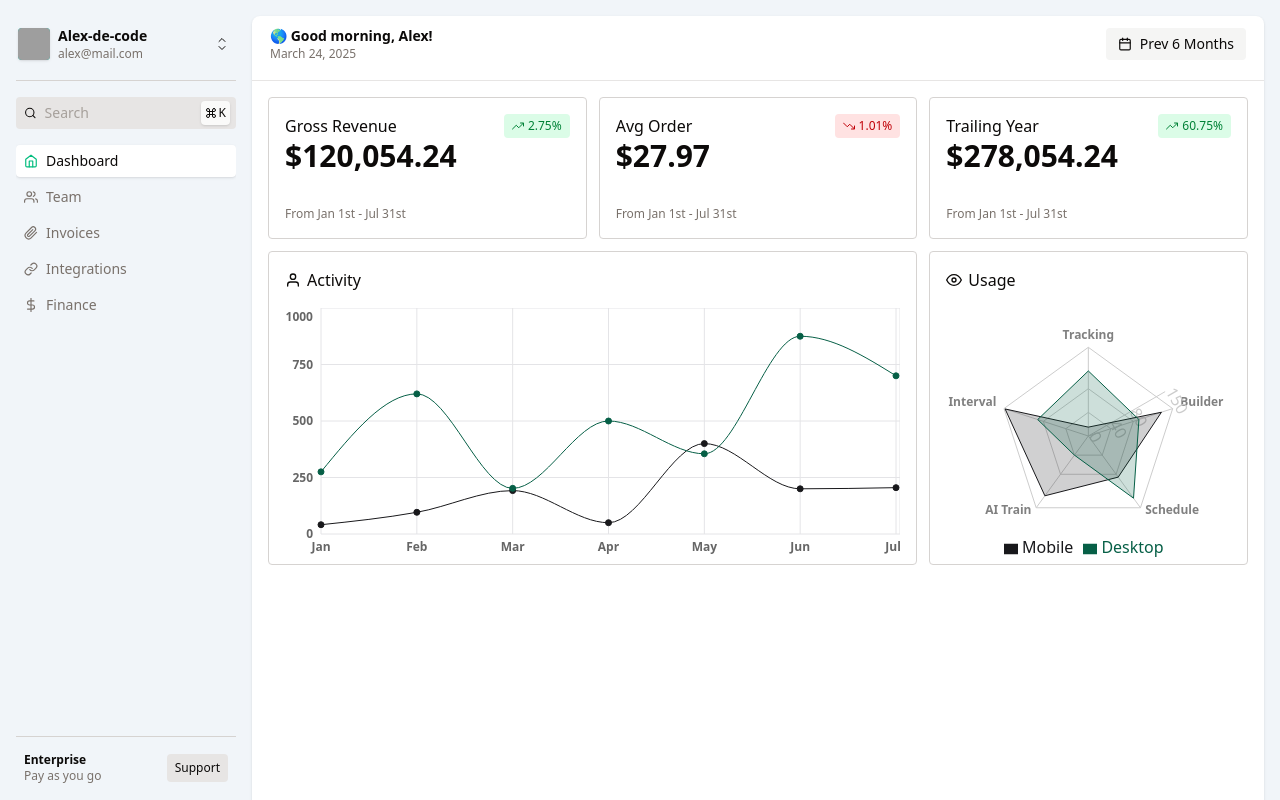
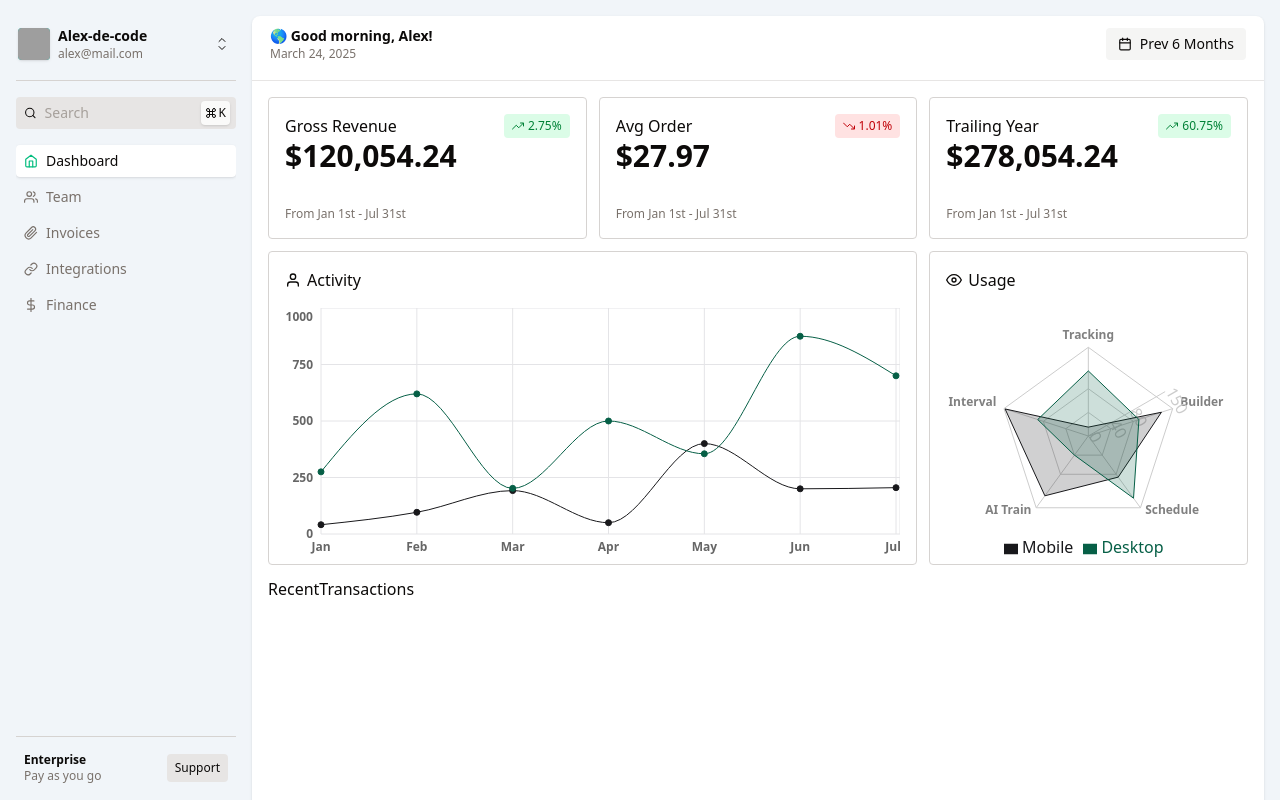
Before and after one commit to Alex-de-code/admin-dashboard-1, a React (Vite) app: page / in a window 1280 px wide. Shown: the top 800 px of the page. Built offline with nearby package versions, Linux system fonts and the light colour scheme; grey boxes are pictures that could not be loaded.

Commit message:
created recent transactions component and imported it to grid

```diff
--- a/src/components/Dashboard/Grid.jsx
+++ b/src/components/Dashboard/Grid.jsx
@@ -2,6 +2,7 @@ import React from "react";
 import StatCards from "./StatCards";
 import ActivityGraph from "./ActivityGraph";
 import UsageRadar from "./UsageRadar";
+import RecentTransactions from "./RecentTransactions";
 
 const Grid = () => {
   return (
@@ -9,6 +10,7 @@ const Grid = () => {
       <StatCards />
       <ActivityGraph />
       <UsageRadar />
+      <RecentTransactions />
     </div>
   );
 };
--- /dev/null
+++ b/src/components/Dashboard/RecentTransactions.jsx
@@ -0,0 +1,7 @@
+import React from "react";
+
+const RecentTransactions = () => {
+  return <div>RecentTransactions</div>;
+};
+
+export default RecentTransactions;
```
